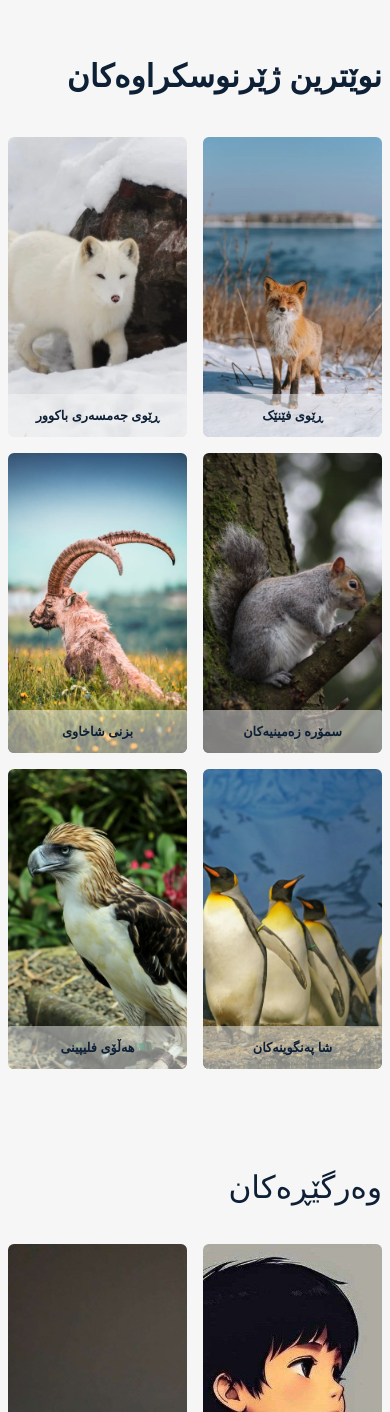
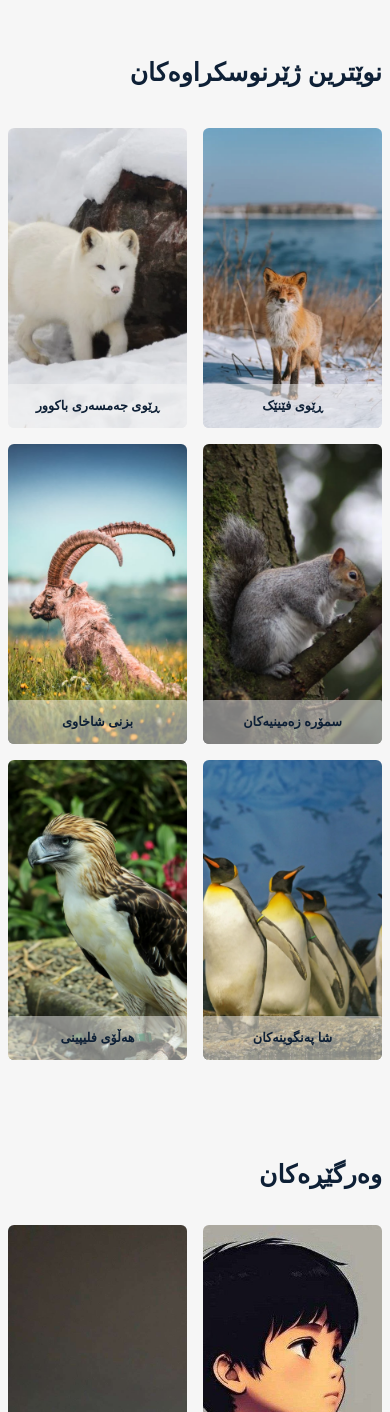
Before and after one commit to AhmadJA00/KurdousPublish, a React (Vite) app: page / in a window 390 px wide. Shown: the part 886-2298 px from the top of the page. Built offline with nearby package versions, Linux system fonts and the light colour scheme; a web font is replaced by a local one.

Commit message:
text size

```diff
--- a/src/components/Documentaries.jsx
+++ b/src/components/Documentaries.jsx
@@ -9,7 +9,7 @@ const Documentaries = () => {
     >
       <div className=" flex flex-col justify-around gap-9 lg:gap-8">
         <div className="txt flex flex-col items-start mt-24">
-          <h1 className="text-yellow-color font-extrabold text-3xl">
+          <h1 className="text-light-secondary text-2xl font-semibold md:font-extrabold md:text-3xl dark:text-white">
             نوێترین ژێرنوسکراوەکان
           </h1>
         </div>
--- a/src/components/Translators.jsx
+++ b/src/components/Translators.jsx
@@ -9,9 +9,7 @@ const Translators = () => {
     >
       <div className="flex flex-col justify-start items-center mt-24">
         <div>
-          <h1
-            className={`uppercase text-light-secondary dark:text-dark-secondaryfont-extrabold text-3xl group relative cursor-pointer`}
-          >
+          <h1 className="text-light-secondary text-2xl font-semibold md:font-extrabold md:text-3xl dark:text-white">
             وەرگێڕەکان
           </h1>
         </div>
```
